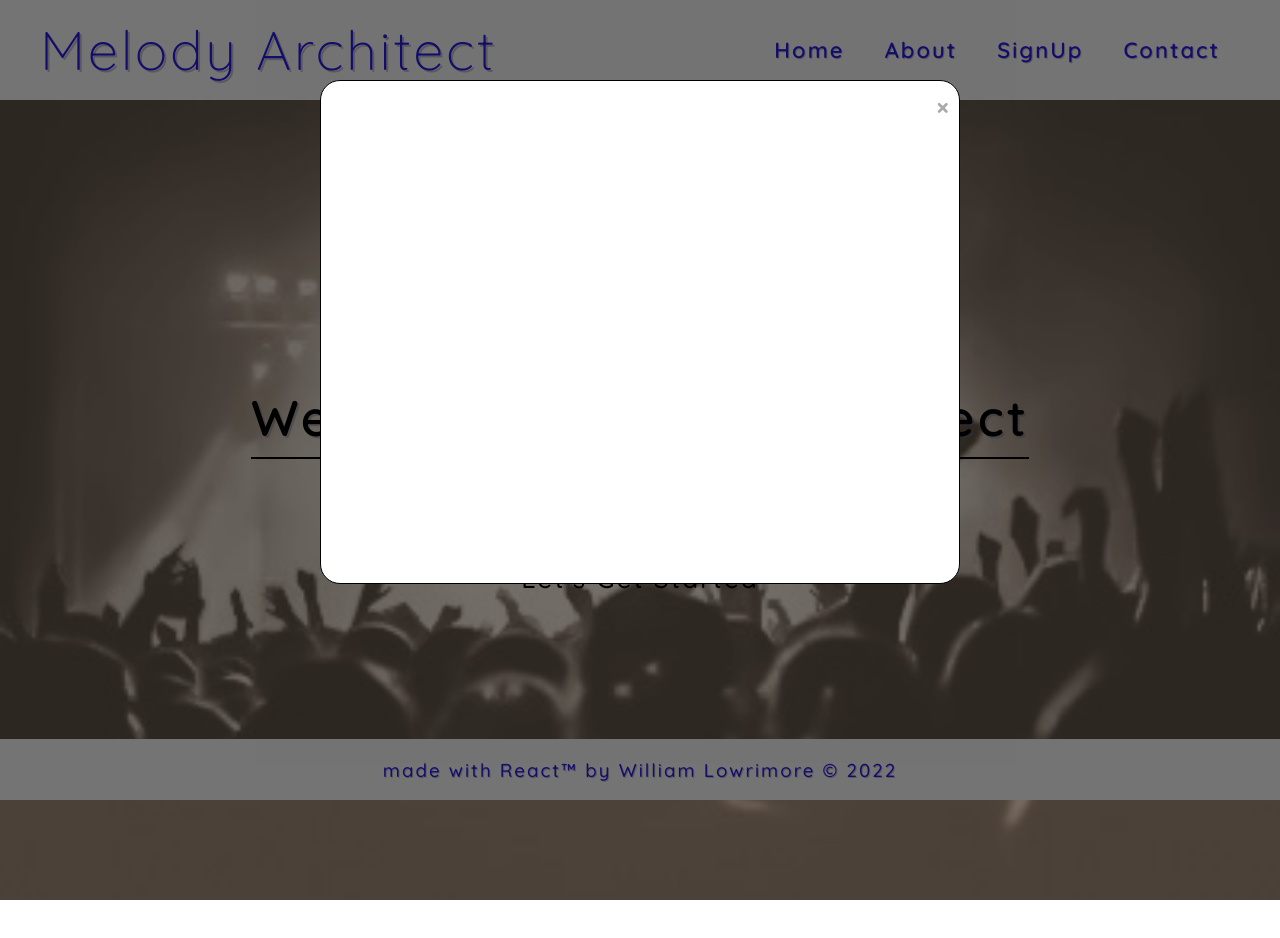
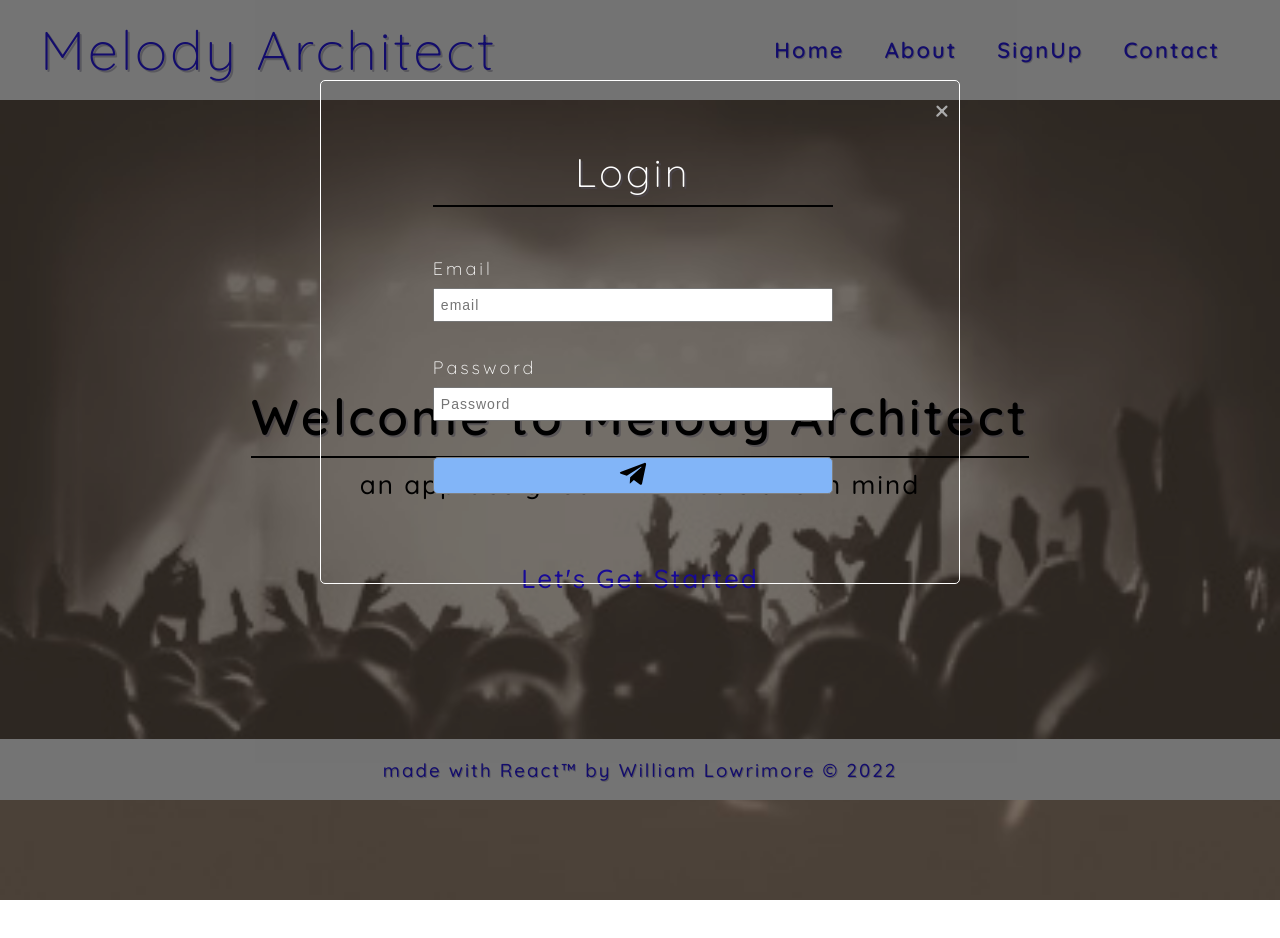
Before and after one commit to wlowrimore/smart-ma-0622-pro, a React (Create React App) app: page / in a window 1280 px wide. Both pictures are taken after a click on the element "Let's Get Started". Shown: the top 938 px of the page. Built offline with nearby package versions, Linux system fonts and the light colour scheme.

Commit message:
styling modal

```diff
--- a/src/components/HomePage.js
+++ b/src/components/HomePage.js
@@ -14,7 +14,9 @@ class Homepage extends Component {
         <section className="home-info">
           <h1>Welcome to Melody Architect</h1>
           <p>an app designed with musicians in mind</p>
-          <p onClick={this.selectModal}>Let's Get Started</p>
+          <p className="start-btn" onClick={this.selectModal}>
+            Let's Get Started
+          </p>
           <Modal
             displayModal={this.state.modal}
             closeModal={this.selectModal}
--- a/src/components/LoginPage.js
+++ b/src/components/LoginPage.js
@@ -11,7 +11,7 @@ export default function LoginPage() {
           type="email"
           name="login-email"
           id="login-email"
-          placeholder="First Name"
+          placeholder="email"
         ></input>
         <p className="password">Password</p>
         <input
@@ -20,7 +20,6 @@ export default function LoginPage() {
           id="login-password"
           placeholder="Password"
         ></input>
-        <p className="confirm">Confirm Password</p>
         <button className="sub-btn" id="sub-btn" type="submit">
           <FaTelegramPlane className="icon" />
         </button>
--- a/src/components/Modal.js
+++ b/src/components/Modal.js
@@ -1,4 +1,5 @@
 import React from "react";
+import LoginPage from "../components/LoginPage";
 
 const Modal = (props) => {
   const divStyle = {
@@ -16,6 +17,9 @@ const Modal = (props) => {
         <span className="close" onClick={closeModal}>
           &times;
         </span>
+        <div className="login-container">
+          <LoginPage />
+        </div>
       </div>
     </div>
   );
--- a/src/index.css
+++ b/src/index.css
@@ -18,7 +18,7 @@ html {
 body {
   margin: 0;
   padding: 0;
-  font-family: 'Quicksand', sans-serif;
+  font-family: "Quicksand", sans-serif;
 }
 
 /* __________________________HEADER/NAVBAR__________________________ */
@@ -27,7 +27,8 @@ body {
   display: flex;
   justify-content: space-between;
   align-items: center;
-  position: sticky; top: 0;
+  position: sticky;
+  top: 0;
   height: 100px;
   width: 100%;
   background: silver;
@@ -38,7 +39,7 @@ body {
   font-size: 3.4rem;
   font-weight: 300;
   color: var(--primary-blue);
-  letter-spacing: .05em;
+  letter-spacing: 0.05em;
   text-shadow: var(--large-shadow);
 }
 
@@ -66,7 +67,7 @@ body {
 .nav-links li:hover {
   color: var(--secondary-blue);
   text-shadow: none;
-  transition: .4s;
+  transition: 0.4s;
 }
 
 /* _____________________________HOME_____________________________ */
@@ -76,7 +77,7 @@ body {
   flex-direction: column;
   justify-content: center;
   align-items: center;
-  height: 100vh;;
+  height: 100vh;
   background-image: url("./images/home-content-bg_edited.jpg");
   background-repeat: no-repeat;
   background-size: cover;
@@ -121,7 +122,7 @@ body {
   color: #000;
   background: transparent;
   border: 1px solid transparent;
-  transition: .4s;
+  transition: 0.4s;
 }
 
 /* ____________________________ABOUT_____________________________ */
@@ -181,7 +182,11 @@ body {
   /* border: 3px solid purple; */
 }
 
-.first, .last, .email, .password, .confirm {
+.first,
+.last,
+.email,
+.password,
+.confirm {
   font-weight: 600;
   letter-spacing: 1px;
   margin-bottom: 4px;
@@ -248,7 +253,8 @@ footer {
   justify-content: center;
   margin-top: 0;
   width: 100%;
-  position: sticky; bottom: 0;
+  position: sticky;
+  bottom: 0;
   background: silver;
 }
 
@@ -272,8 +278,13 @@ footer h3 {
 
 /* Background effect. It covers the entire site */
 .modal {
-  background-color: rgb(0,0,0); /* Fallback color */
-  background-color: rgba(0,0,0,0.4); /* Overlay effect: translucent background: black w/ partial opacity */
+  /* background-color: rgb(0,0,0); Fallback color */
+  background-color: rgba(
+    0,
+    0,
+    0,
+    0.4
+  ); /* Overlay effect: translucent background: black w/ partial opacity */
   z-index: 1; /* Overlay effect: positioned over other containers */
   width: 100%; /* Full width */
   height: 100%; /* Full height */
@@ -285,25 +296,66 @@ footer h3 {
 }
 /* Modal content */
 .modal-content {
-  background-color: white;
+  /* background-image: url("./images/soundwave.webp"); */
+  background-repeat: no-repeat;
+  background-size: cover;
   width: 70%; /* Width in proportion to its parent container*/
   max-width: 640px; /* Max width where it stops expanding */
   height: 70%; /* Height in proportion to its parent container */
   margin: auto; /* Auto margin according to the element width */
   padding: 10px;
-  border: 1px solid black;
-  border-radius: 20px; /* Optional. Rounds container corners */
+  border: 1px solid #fff;
+  border-radius: 5px; /* Optional. Rounds container corners */
 }
 /* Close button */
 .close {
- color: #aaaaaa;
- float: right; /* Positioned to the right of the parent container whichever size it is */
- font-size: 25px;
- font-weight: bold;
+  color: #aaaaaa;
+  float: right;
+  font-size: 30px;
+  font-weight: 500;
 }
 .close:hover,
 .close:focus {
-  color: #000;
+  color: #fff;
   text-decoration: none;
   cursor: pointer;
 }
+
+/* ___________________________LOGIN__________________________ */
+
+.login-form-container {
+  width: 25em;
+}
+
+.login-title {
+  color: #fff;
+}
+
+.login-container {
+  display: flex;
+  justify-content: center;
+
+}
+
+.login-container h1 {
+  color: #fff;
+  font-size: 40px;
+  font-weight: 300;
+  letter-spacing: 3px;
+  margin-top: 1.4em;
+  margin-bottom: 1em;
+}
+
+.login-container p {
+  color: #fff;
+  font-size: 18px;
+  font-weight: 300;
+  letter-spacing: 3px;
+  margin-bottom: 8px;
+  float: left;
+}
+
+input {
+  margin-bottom: 24px;
+  height: 34px;
+}
```
Also changed, not shown: src/images/soundwave.webp (added).
